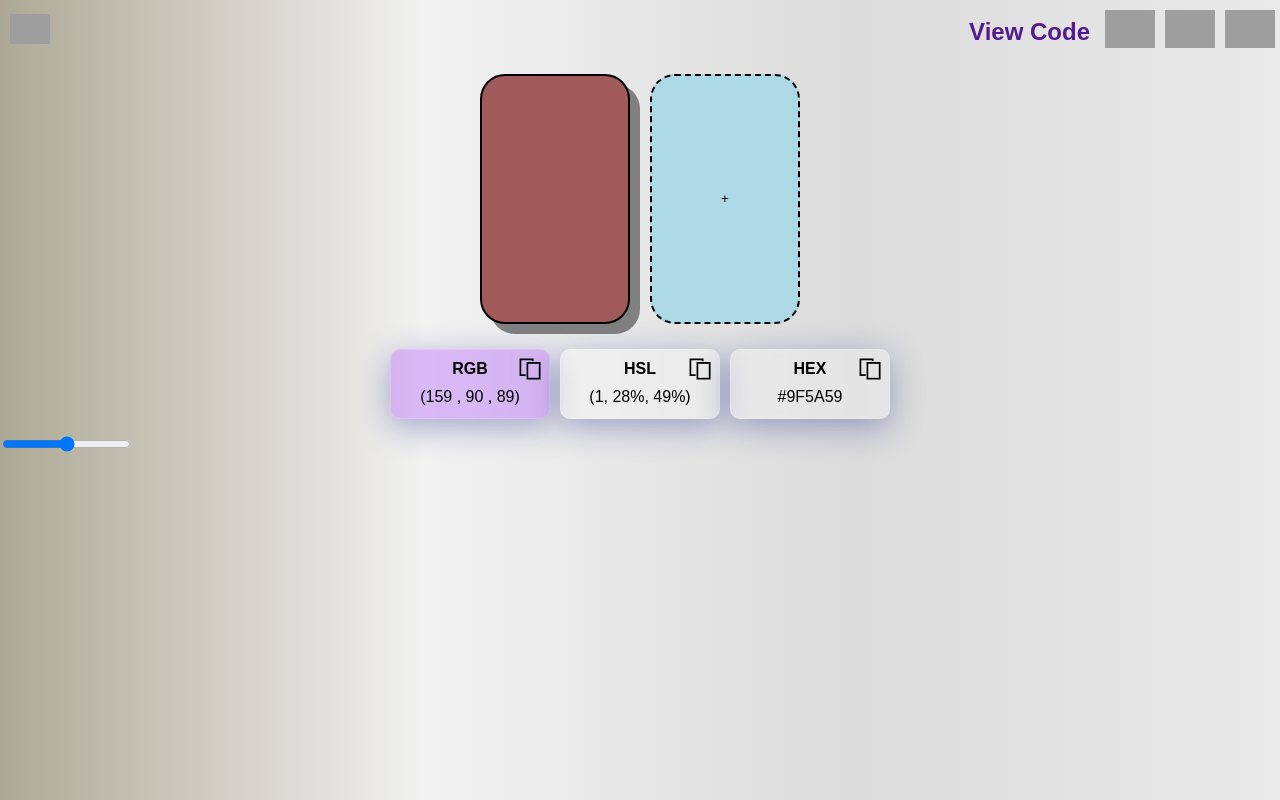
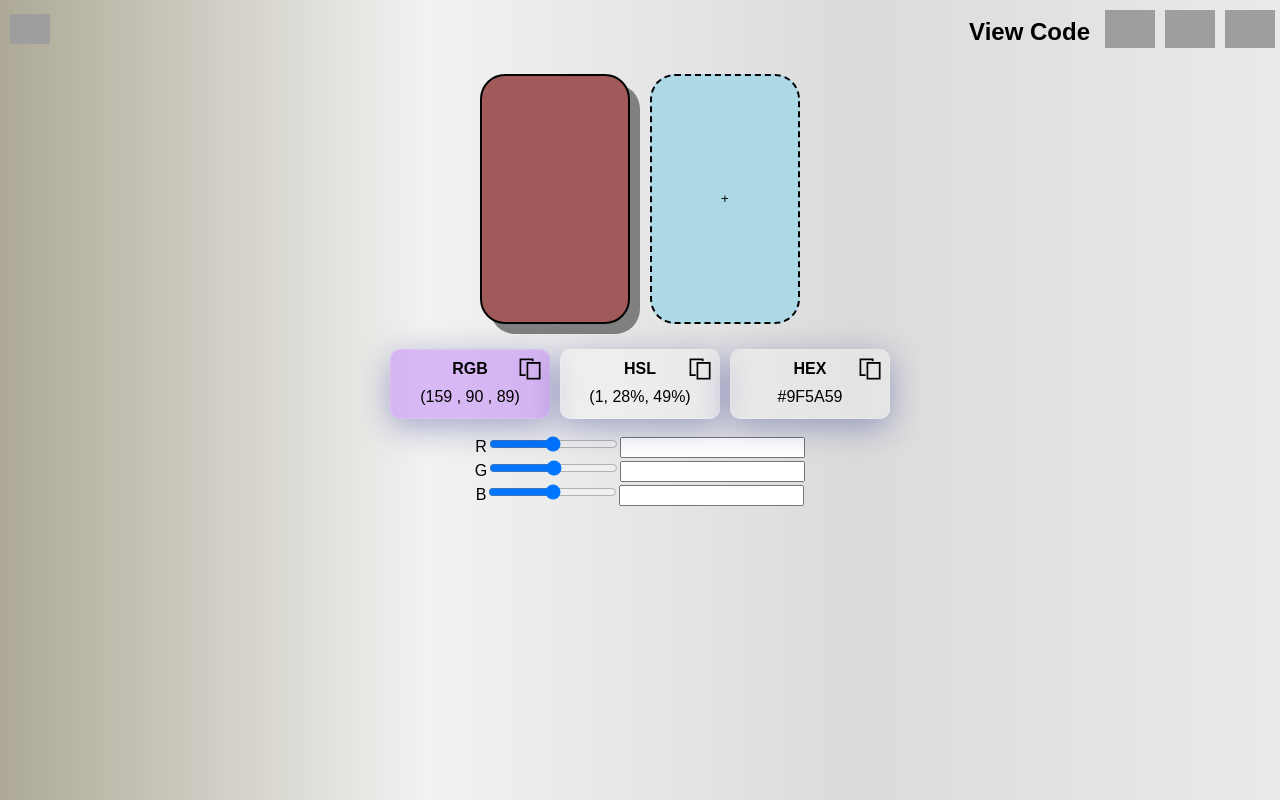
Before and after one commit to DomHawke25/colourpicker, a React (Create React App) app: page / in a window 1280 px wide. Built offline with nearby package versions, Linux system fonts and the light colour scheme; grey boxes are pictures that could not be loaded.

Commit message:
Updating view code link and adding sliders

```diff
--- a/src/components/ColourSliders.js
+++ b/src/components/ColourSliders.js
@@ -1,10 +1,21 @@
-
+import '../styles/colourSliders.css';
 
 function ColourSliders({colourList, activeTile}) {
+    const slider = (name, range, letter) => {
+        return (
+            <div>
+                <label htmlFor={`${name}Slider`}>{letter}</label>
+                <input type="range" id={`${name}Slider`} name={`${name}Slider`}></input>
+                <input type="text"></input>
+            </div>
+        )
+    }
 
     return (
         <form className="colourSliders">
-            <input type="range" ></input>
+            {slider("red", "255", "R")}
+            {slider("green", "255", "G")}
+            {slider("blue", "255", "B")}
         </form>
     )
 }
--- a/src/components/Header.js
+++ b/src/components/Header.js
@@ -45,7 +45,7 @@ function Header() {
     return (
         <ul className='header'>
             {createIcon('back')}
-            <li><a href="" title='View Code'>View Code</a></li>
+            <li><a href="https://github.com/DomHawke25/colourpicker" title='View Code'>View Code</a></li>
             {createIcon('github')}
             {createIcon('codepen')}
             {createIcon('linkedIn')}
--- /dev/null
+++ b/src/styles/colourSliders.css
@@ -0,0 +1,7 @@
+/*===== Formatting for Sliders =====*/
+
+.colourSliders {
+    display: flex;
+    flex-direction: column;
+    align-items: center;
+}
```
